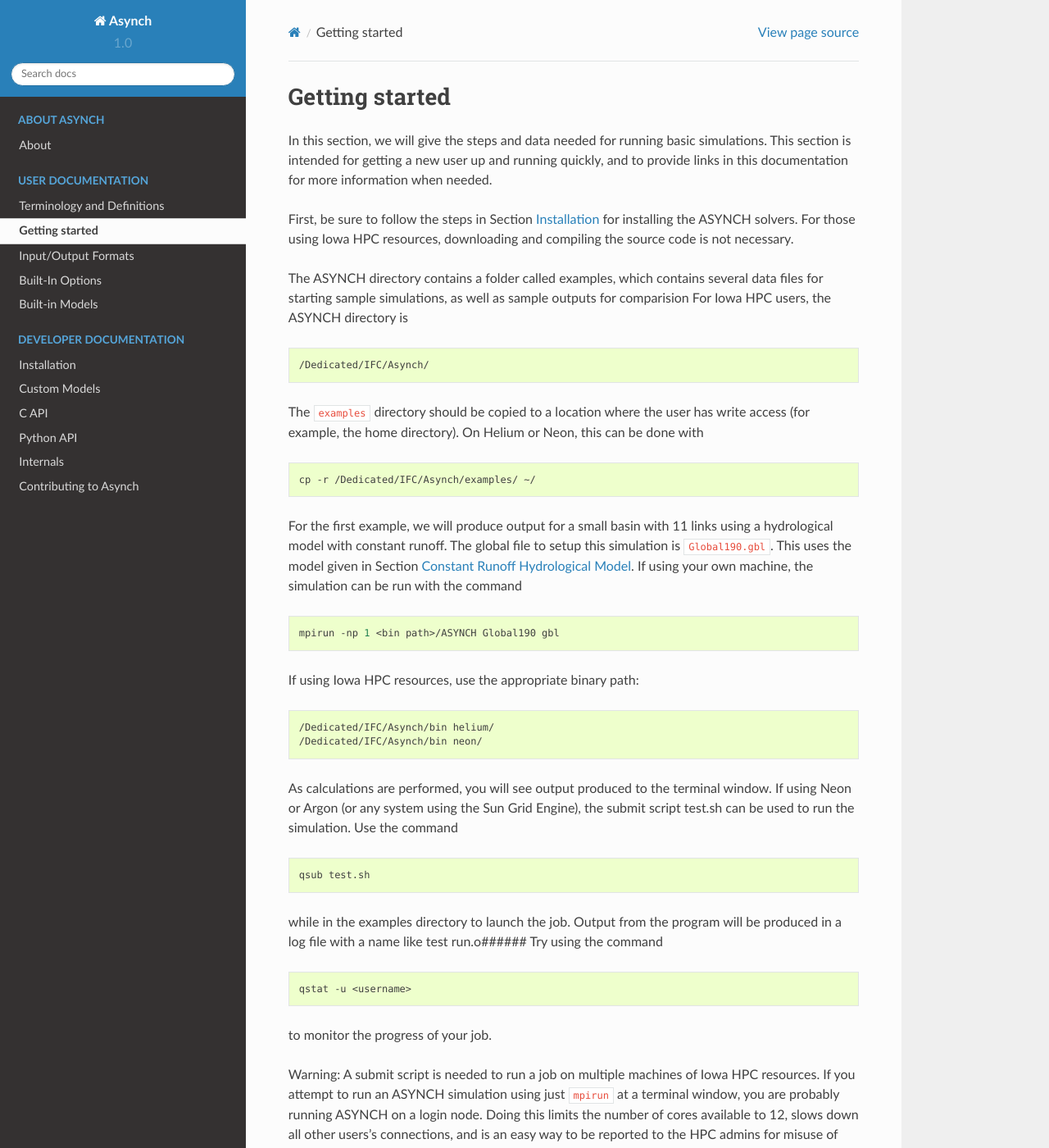
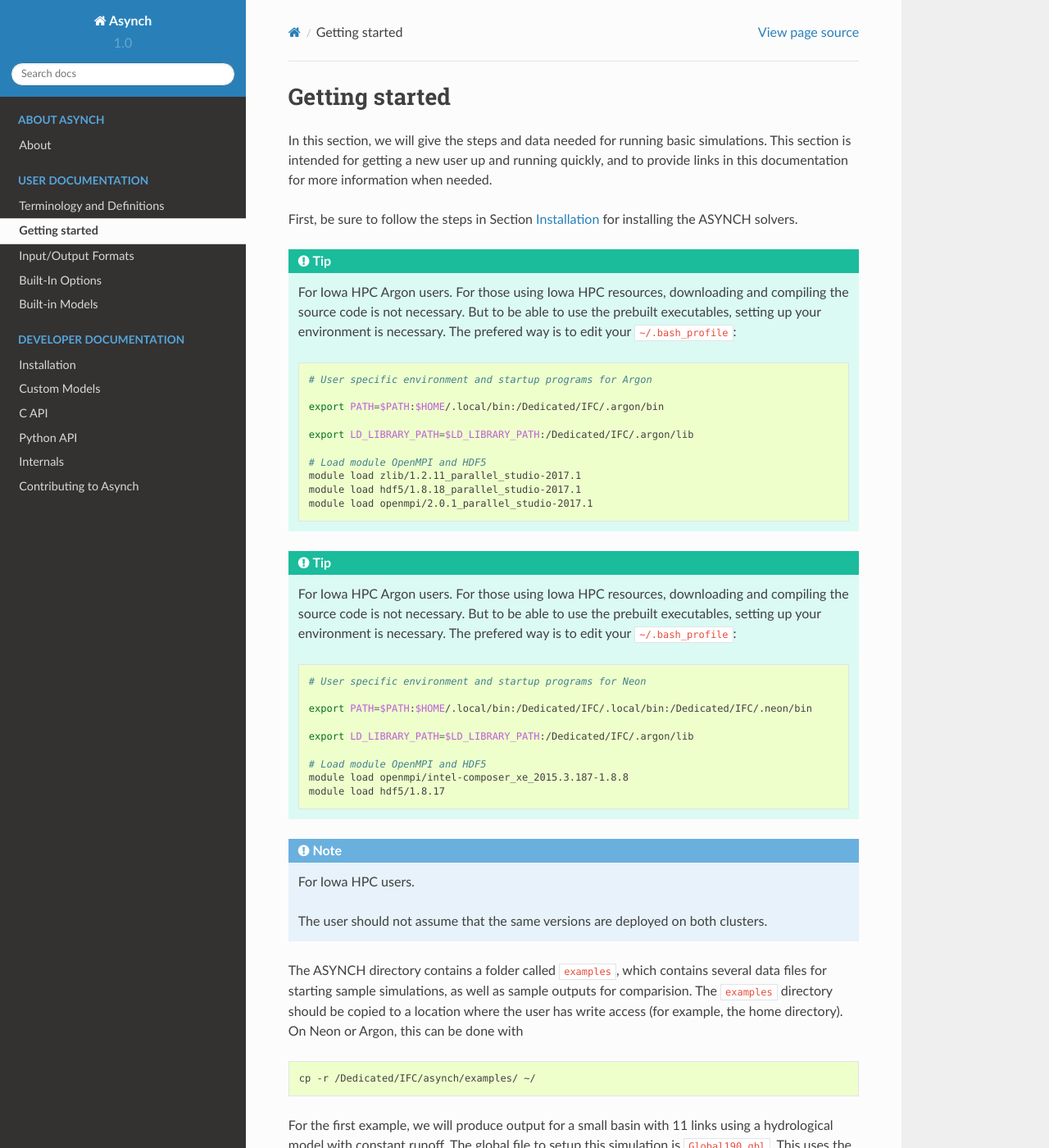
Before and after one commit to njadid/asynch_py, a Sphinx documentation site: the page built from docs/getting_started.rst, in a window 1280 px wide and 1400 px high. Shown: the whole window at 82% size. Built offline with Sphinx 7.4.7 and the Read the Docs theme 2.0.0, drawn with Linux system fonts in a browser that asks for light colours; some of the changed text lies outside the part shown.

Commit message:
Update getting_started.rst

```diff
--- a/docs/getting_started.rst
+++ b/docs/getting_started.rst
@@ -3,32 +3,54 @@ Getting started
 
 In this section, we will give the steps and data needed for running basic simulations. This section is intended for getting a new user up and running quickly, and to provide links in this documentation for more information when needed.
 
-First, be sure to follow the steps in Section :ref:`install` for installing the ASYNCH solvers. For those using Iowa HPC resources, downloading and compiling the source code is not necessary.
+First, be sure to follow the steps in Section :ref:`install` for installing the ASYNCH solvers.
 
-The ASYNCH directory contains a folder called examples, which contains several data files for starting sample simulations, as well as sample outputs for comparision For Iowa HPC users, the ASYNCH directory is
+.. tip:: For Iowa HPC Argon users.
+    For those using Iowa HPC resources, downloading and compiling the source code is not necessary. But to be able to use the prebuilt executables, setting up your environment is necessary. The prefered way is to edit your ``~/.bash_profile``:
+
+    .. code-block:: sh
+
+        # User specific environment and startup programs for Argon
+
+        export PATH=$PATH:$HOME/.local/bin:/Dedicated/IFC/.argon/bin
+
+        export LD_LIBRARY_PATH=$LD_LIBRARY_PATH:/Dedicated/IFC/.argon/lib
+
+        # Load module OpenMPI and HDF5
+        module load zlib/1.2.11_parallel_studio-2017.1
+        module load hdf5/1.8.18_parallel_studio-2017.1
+        module load openmpi/2.0.1_parallel_studio-2017.1
+
+.. tip:: For Iowa HPC Argon users.
+    For those using Iowa HPC resources, downloading and compiling the source code is not necessary. But to be able to use the prebuilt executables, setting up your environment is necessary. The prefered way is to edit your ``~/.bash_profile``:
+
+    .. code-block:: sh
+
+        # User specific environment and startup programs for Neon
+
+        export PATH=$PATH:$HOME/.local/bin:/Dedicated/IFC/.local/bin:/Dedicated/IFC/.neon/bin
+
+        export LD_LIBRARY_PATH=$LD_LIBRARY_PATH:/Dedicated/IFC/.argon/lib
+
+        # Load module OpenMPI and HDF5
+        module load openmpi/intel-composer_xe_2015.3.187-1.8.8
+        module load hdf5/1.8.17
+
+.. note:: For Iowa HPC users.
+
+  The user should not assume that the same versions are deployed on both clusters.
+
+The ASYNCH directory contains a folder called ``examples``, which contains several data files for starting sample simulations, as well as sample outputs for comparision. The ``examples`` directory should be copied to a location where the user has write access (for example, the home directory). On Neon or Argon, this can be done with
 
 .. code-block:: sh
 
-  /Dedicated/IFC/Asynch/
-
-The ``examples`` directory should be copied to a location where the user has write access (for example, the home directory). On Helium or Neon, this can be done with
-
-.. code-block:: sh
-
-  cp -r /Dedicated/IFC/Asynch/examples/ ~/
+  cp -r /Dedicated/IFC/asynch/examples/ ~/
 
 For the first example, we will produce output for a small basin with 11 links using a hydrological model with constant runoff. The global file to setup this simulation is ``Global190.gbl``. This uses the model given in Section :ref:`constant-runoff-model`. If using your own machine, the simulation can be run with the command
 
 .. code-block:: sh
 
-  mpirun -np 1 <bin path>/ASYNCH Global190 gbl
-
-If using Iowa HPC resources, use the appropriate binary path:
-
-.. code-block:: sh
-
-  /Dedicated/IFC/Asynch/bin helium/
-  /Dedicated/IFC/Asynch/bin neon/
+  mpirun -np 1 <bin path>/asynch Global190 gbl
 
 As calculations are performed, you will see output produced to the terminal window. If using Neon or Argon (or any system using the Sun Grid Engine), the submit script test.sh can be used to run the simulation. Use the command
 
@@ -44,9 +66,10 @@ while in the examples directory to launch the job. Output from the program will
 
 to monitor the progress of your job.
 
-Warning: A submit script is needed to run a job on multiple machines of Iowa HPC resources. If you attempt to run an ASYNCH simulation using just ``mpirun`` at a terminal window, you are probably running ASYNCH on a login node. Doing this limits the number of cores available to 12, slows down all other users's connections, and is an easy way to be reported to the HPC admins for misuse of resources!
+.. warning:: A submit script is needed to run a job on multiple machines of Iowa HPC resources.
+    If you attempt to run an ASYNCH simulation using just ``mpirun`` at a terminal window, you are probably running ASYNCH on a login node. Doing this limits the number of cores available to 12, slows down all other users's connections, and is an easy way to be reported to the HPC admins for misuse of resources!
 
-When the program is complete, the output results are written to the folder ``examples`` The global file causes the production of three output fìles: ``test.dat``, ``test.pea``, and ``test.rec``. These files should be identical to those found in ``examples/results``. The dat file contains the output hydrograph for links with link ids 3 and 80 The pea file contains the peakfow information for every link The rec file contains the fnal value of every state of every link at the end of the simulation For this simulation, all output files are small enough to view in a text editor.
+When the program is complete, the output results are written to the folder ``examples`` The global file causes the production of three output fìles: ``test.dat``, ``test.pea``, and ``test.rec``. These files should be identical to those found in ``examples/results``. The ``.dat`` file contains the output hydrograph for links with link ids 3 and 80. The pea file contains the peakfow information for every link. The rec file contains the fnal value of every state of every link at the end of the simulation. For this simulation, all output files are small enough to view in a text editor.
 
 The simulations performed will use only 1 MPI process. To increase this number, use, for example,
 
@@ -62,4 +85,4 @@ or modify ``test.sh`` to use more processes. This can be done by modifying the e
 
 to use 2 processes instead of 1. Also be sure to modify the last line with mpirun so MPI looks for 2 processes. When using more than 1 process, your results may difer slightly from those in ``examples/results``. In fact, the results may vary slightly from simulation to simulation, even if nothing changed in the global file. This is a result from the asynchronous communication used by ASYNCH for MPI processes and is an expected behavior.
 
-As a second example, try the same procedure as before using the global file ``Global254.gbl``. If using an Iowa HPC resource, the submit script ``clearcreek.sh`` can be used. The model for this simulation is the toplayer hydrological model using the Clear Creek river basin See Section :ref:`top-layer-model`. Results for the output discharge and basefow are given in Figure 3 This basin is larger than in the previous simulation as it contains about 6,000 links. This is a good example to experiment with the number of processes used A time series of the channel discharge and basefow at the outlet are given in Figure 3
+As a second example, try the same procedure as before using the global file ``Global254.gbl``. If using an Iowa HPC resource, the submit script ``clearcreek.sh`` can be used. The model for this simulation is the toplayer hydrological model using the Clear Creek river basin See Section :ref:`top-layer-model`. Results for the output discharge and basefow are given in Figure 3. This basin is larger than in the previous simulation as it contains about 6,000 links. This is a good example to experiment with the number of processes used. A time series of the channel discharge and basefow at the outlet are given in Figure 3.
```
